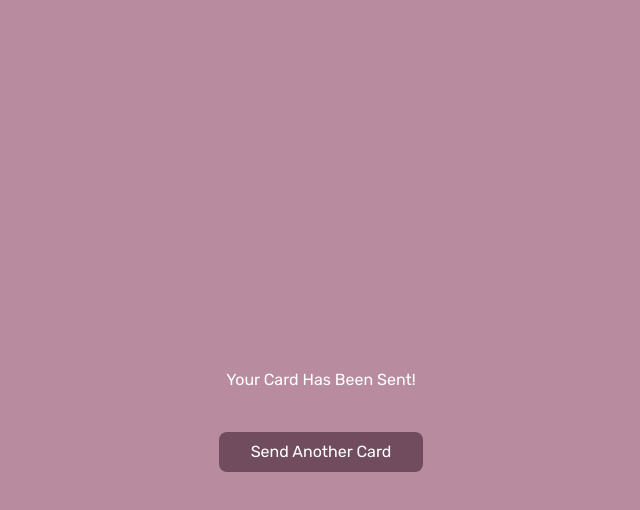
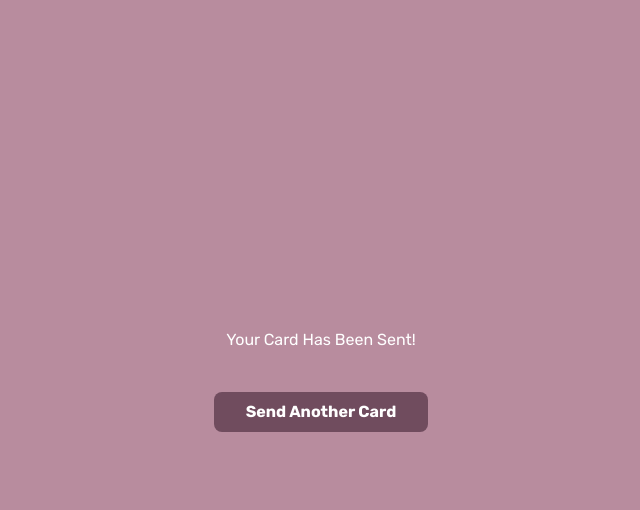
Before and after one commit to lavollmer/valentines-card, a React (Vite) app: page / in a window 1280 px wide. Both pictures are taken after typing "Sample", "Sample", "Sample" into the empty fields and a click on the button "Send". Shown: the top 510 px of the page, without its empty margins (319-959 px from the left). Built offline with nearby package versions, Linux system fonts and the light colour scheme.

Commit message:
styling the sent card component

```diff
--- a/src/components/SentCard.tsx
+++ b/src/components/SentCard.tsx
@@ -23,6 +23,16 @@ const SentCard: React.FC<SentCardProps> = () => {
 
   return (
     <div className="flex flex-col h-screen w-screen bg-mauvePink justify-center items-center font-rubik space-y-10">
+      <h1 className="font-xl text-white">Your Card Has Been Sent!</h1>
+      <div>
+        <button
+          type="button"
+          onClick={returnHome}
+          className="px-8 py-2 bg-eggplant hover:bg-greenCadet text-white rounded-lg font-rubik font-bold"
+        >
+          Send Another Card
+        </button>
+      </div>
       <div>
         {selectedCard === "YouAreLoved" && (
           <YouAreLoved
@@ -46,16 +56,6 @@ const SentCard: React.FC<SentCardProps> = () => {
           />
         )}
       </div>
-      <h1 className="font-xl text-white">Your Card Has Been Sent!</h1>
-      <div>
-        <button
-          type="button"
-          onClick={returnHome}
-          className="px-8 py-2 bg-eggplant hover:bg-greenCadet text-white rounded-lg font-rubik"
-        >
-          Send Another Card
-        </button>
-      </div>
     </div>
   );
 };
```
